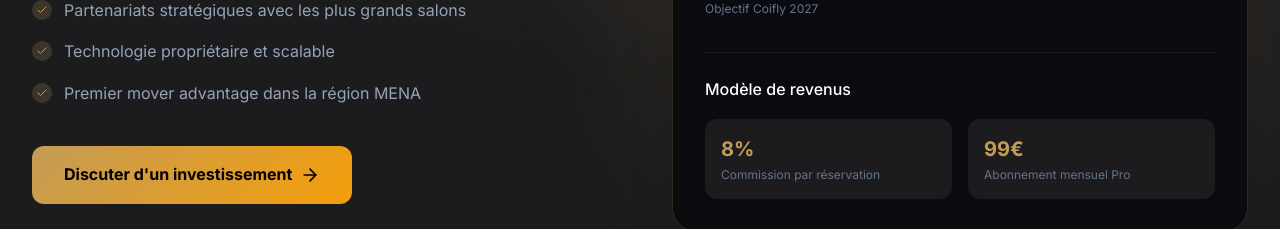
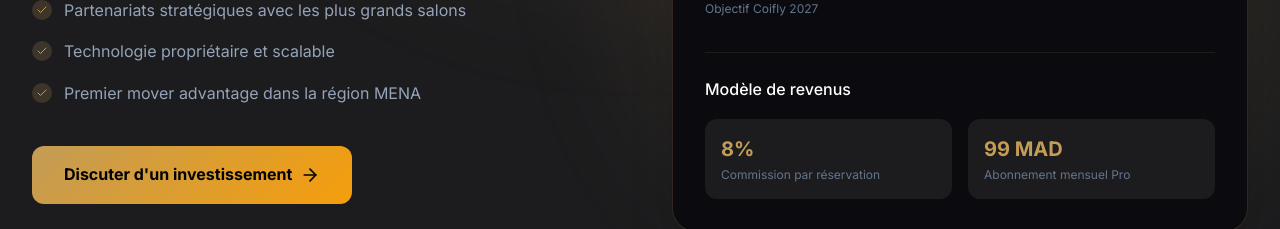
Before and after one commit to GosTsimo/Coifly-web, a React (Vite) app: page / in a window 1280 px wide. Shown: the part 8700-8929 px from the top of the page. Built offline with nearby package versions, Linux system fonts and the light colour scheme.

Commit message:
feat: update currency formatting to use MAD instead of EUR in bookings and investor sections

```diff
--- a/src/app/bookings/page.tsx
+++ b/src/app/bookings/page.tsx
@@ -34,7 +34,7 @@ export default function BookingsPage() {
       { accessorFn: (row) => row.client?.name ?? `Client #${row.client_id ?? "N/A"}`, id: "client", header: "Client" },
       { accessorFn: (row) => row.salon?.name ?? `Salon #${row.salon_id ?? "N/A"}`, id: "salon", header: "Salon" },
       { accessorKey: "booking_date", header: "Date" },
-      { accessorFn: (row) => `${row.total_price} EUR`, id: "price", header: "Price" },
+      { accessorFn: (row) => `${row.total_price} MAD`, id: "price", header: "Price" },
       { accessorKey: "status", header: "Status", cell: ({ row }) => <StatusBadge status={row.original.status} /> },
       {
         id: "actions",
--- a/src/sections/ForInvestors.tsx
+++ b/src/sections/ForInvestors.tsx
@@ -339,7 +339,7 @@ export default function ForInvestors() {
                       <div className="text-text-muted text-xs">Commission par réservation</div>
                     </div>
                     <div className="bg-dark-surface rounded-xl p-4">
-                      <div className="text-gold font-bold text-xl mb-1">99€</div>
+                      <div className="text-gold font-bold text-xl mb-1">99 MAD</div>
                       <div className="text-text-muted text-xs">Abonnement mensuel Pro</div>
                     </div>
                   </div>
```
